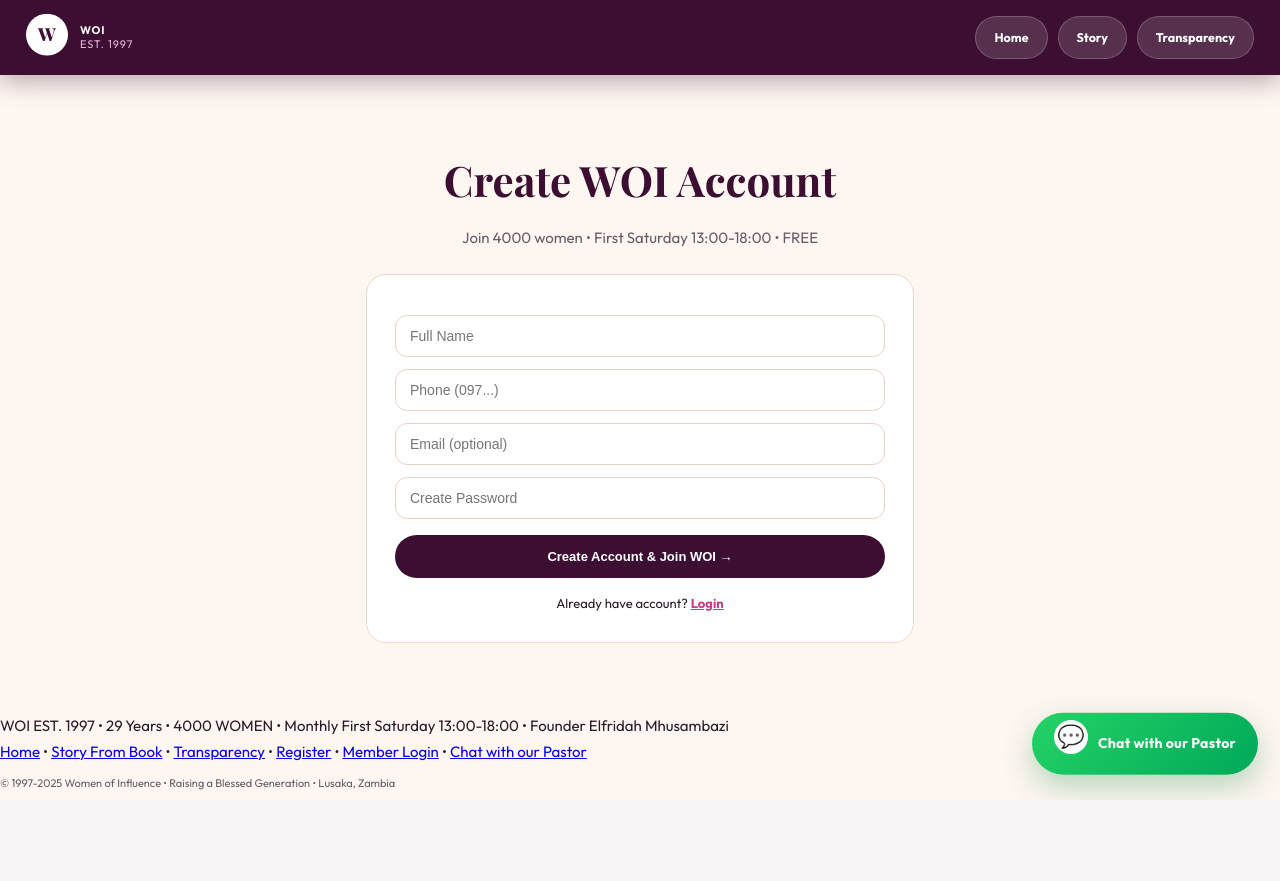
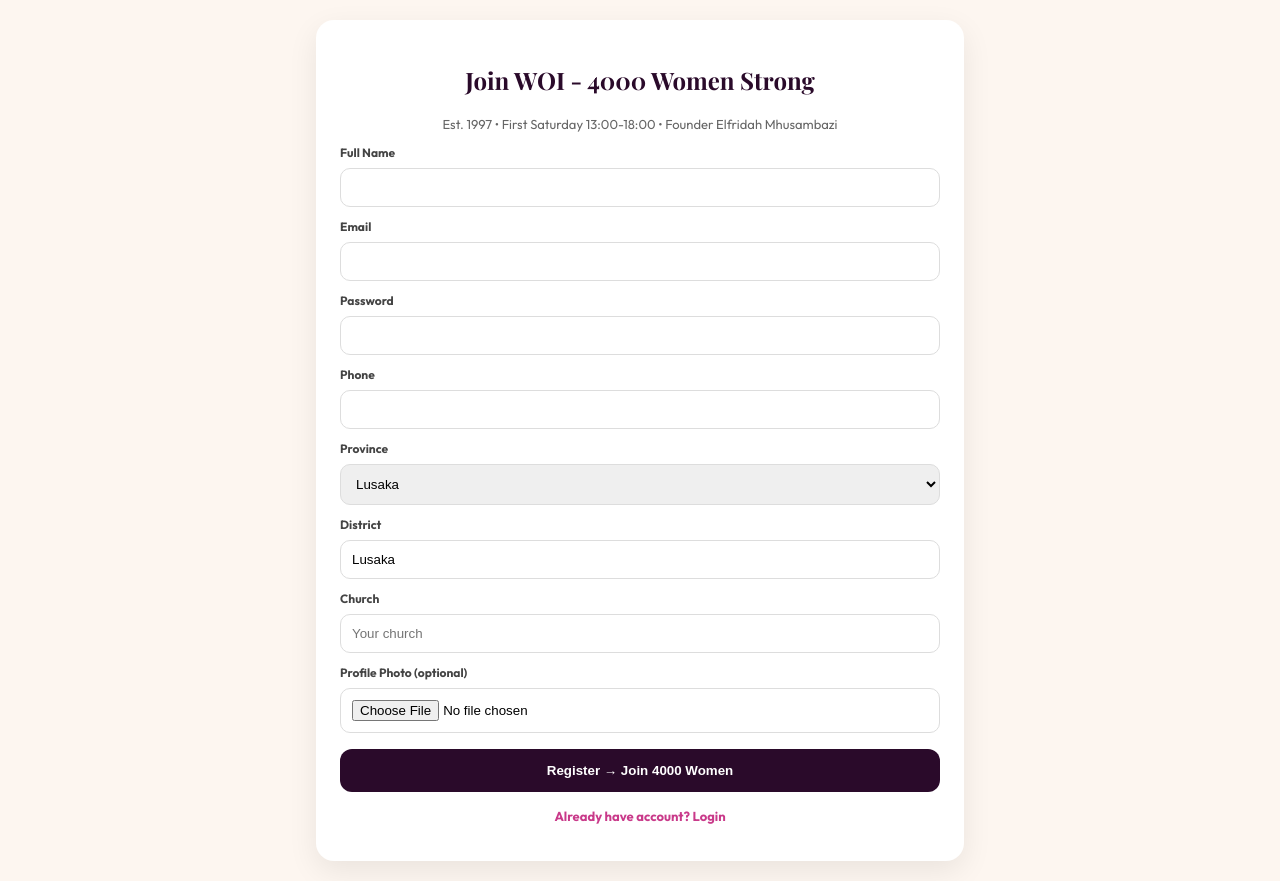
Before and after one commit to kachingaalonzo-svg/woi-website, a Flask app: page /register in a window 1280 px wide. Before the commit the page ends 800 px from the top, so only its background shows below. Run offline with Flask 3, Linux system fonts and the light colour scheme.

Commit message:
Update register.html

```diff
--- a/templates/register.html
+++ b/templates/register.html
@@ -1,13 +1,25 @@
 <!DOCTYPE html>
-<html lang="en">
-<head><meta charset="UTF-8"><meta name="viewport" content="width=device-width, initial-scale=1.0"><title>Register - WOI</title>
-<link href="https://fonts.googleapis.com/css2?family=Playfair+Display:wght@700;800&family=Outfit:wght@400;600;700&display=swap" rel="stylesheet">
-<link rel="stylesheet" href="/static/css/style.css"></head>
+<html>
+<head><title>WOI Register</title><meta name="viewport" content="width=device-width, initial-scale=1.0">
+<link href="https://fonts.googleapis.com/css2?family=Outfit:wght@400;600;700&family=Playfair+Display:wght@700&display=swap" rel="stylesheet">
+<style>body{font-family:'Outfit';background:#fdf6f0;margin:0;padding:20px} .box{background:white;max-width:600px;margin:0 auto;padding:24px;border-radius:18px;box-shadow:0 10px 30px rgba(0,0,0,0.08)} input,select,textarea{width:100%;padding:11px;border-radius:10px;border:1px solid #ddd;margin-top:8px;box-sizing:border-box} button{width:100%;margin-top:16px;background:#2a0a2a;color:white;padding:14px;border-radius:12px;border:0;font-weight:800;cursor:pointer} label{font-size:12px;font-weight:700;color:#444;margin-top:12px;display:block}</style>
+</head>
 <body>
-<header><div class="logo"><div class="logo-icon">W</div><div class="logo-text">WOI<br><span>EST. 1997</span></div></div><div class="nav-pills"><a class="pill pill-light" href="/">Home</a><a class="pill pill-light" href="/history.html">Story</a><a class="pill pill-light" href="/transparency">Transparency</a></div></header>
-<section style="max-width:600px;margin:0 auto"><h2 style="font-family:'Playfair Display';font-size:42px;color:#3c0f32;text-align:center">Create WOI Account</h2><p style="text-align:center;color:#6a5a6a;margin-top:8px">Join 4000 women • First Saturday 13:00-18:00 • FREE</p>
-<div style="background:white;border-radius:20px;padding:28px;margin-top:24px;border:1px solid #f0d8d0"><input id="r_name" class="input" placeholder="Full Name"><input id="r_phone" class="input" placeholder="Phone (097...)"><input id="r_email" class="input" placeholder="Email (optional)"><input id="r_pass" type="password" class="input" placeholder="Create Password"><button class="btn-primary" style="width:100%;margin-top:16px" onclick="registerNow()">Create Account & Join WOI →</button><p id="r_msg" style="margin-top:12px;text-align:center"></p><p style="text-align:center;margin-top:14px;font-size:13px">Already have account? <a href="/member/login" style="color:#c93a8a;font-weight:700">Login</a></p></div></section>
-<script>async function registerNow(){const name=document.getElementById('r_name').value,phone=document.getElementById('r_phone').value,email=document.getElementById('r_email').value,password=document.getElementById('r_pass').value;if(!name||!phone||!password){alert('Fill name phone password');return}const res=await fetch('/api/register',{method:'POST',headers:{'Content-Type':'application/json'},body:JSON.stringify({name,phone,email,password})});const d=await res.json();document.getElementById('r_msg').textContent=d.msg;if(res.ok){setTimeout(()=>window.location.href='/member/login',1500)}}</script>
-{% include 'partials/footer.html' %}
+<div class="box">
+<h2 style="font-family:'Playfair Display';text-align:center;color:#2a0a2a">Join WOI - 4000 Women Strong</h2>
+<p style="text-align:center;font-size:13px;color:#666">Est. 1997 • First Saturday 13:00-18:00 • Founder Elfridah Mhusambazi</p>
+<form method="POST" enctype="multipart/form-data">
+<label>Full Name</label><input name="full_name" required>
+<label>Email</label><input name="email" type="email" required>
+<label>Password</label><input name="password" type="password" required>
+<label>Phone</label><input name="phone" required>
+<label>Province</label><select name="province"><option>Lusaka</option><option>Copperbelt</option><option>Central</option><option>Western</option><option>Eastern</option><option>Northern</option><option>Southern</option><option>Muchinga</option><option>North-Western</option><option>Luapula</option></select>
+<label>District</label><input name="district" value="Lusaka">
+<label>Church</label><input name="church" placeholder="Your church">
+<label>Profile Photo (optional)</label><input type="file" name="profile_pic" accept="image/*">
+<button type="submit">Register → Join 4000 Women</button>
+</form>
+<p style="text-align:center;font-size:13px;margin-top:16px"><a href="/member/login" style="color:#c93a8a;font-weight:700;text-decoration:none">Already have account? Login</a></p>
+</div>
 </body>
 </html>
```
